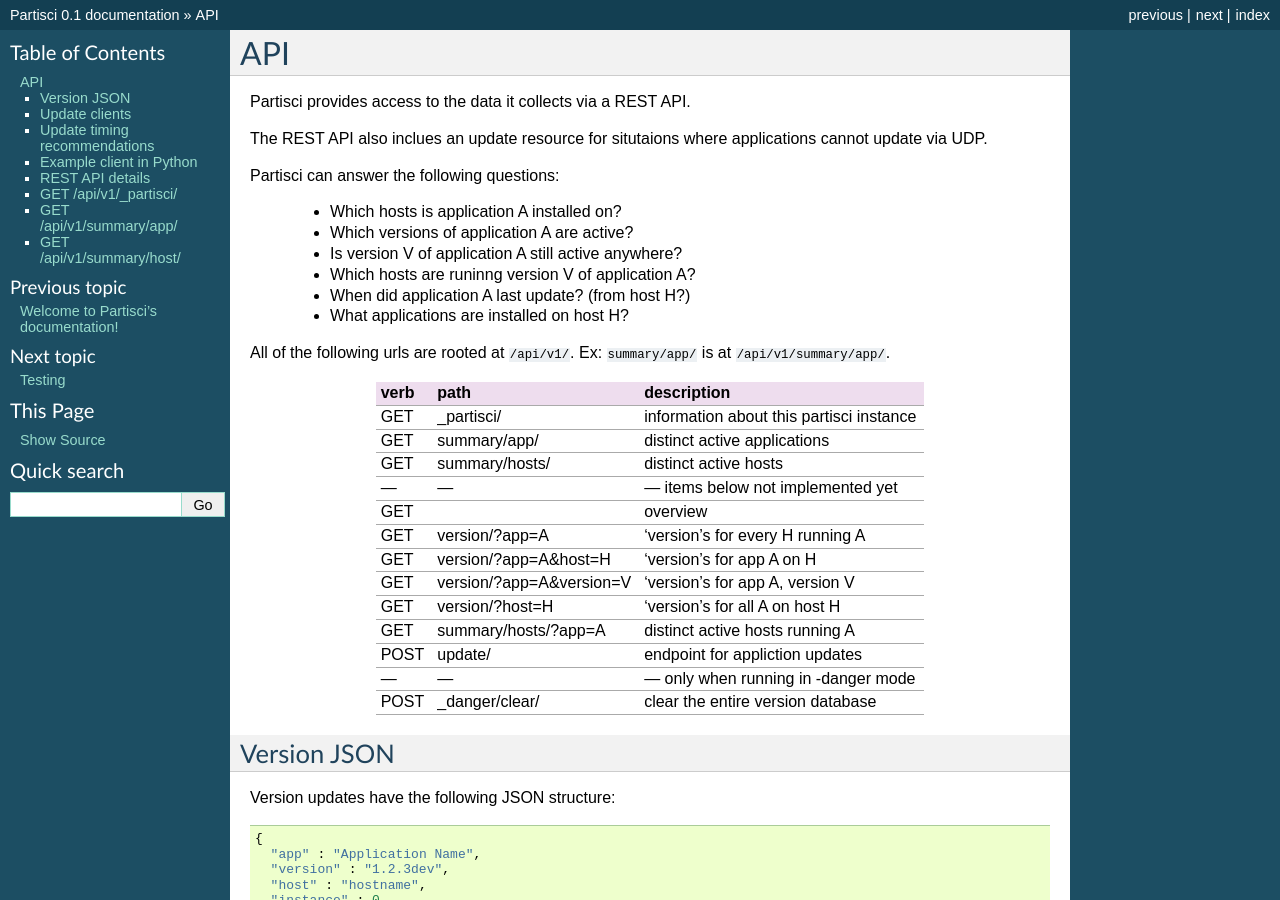
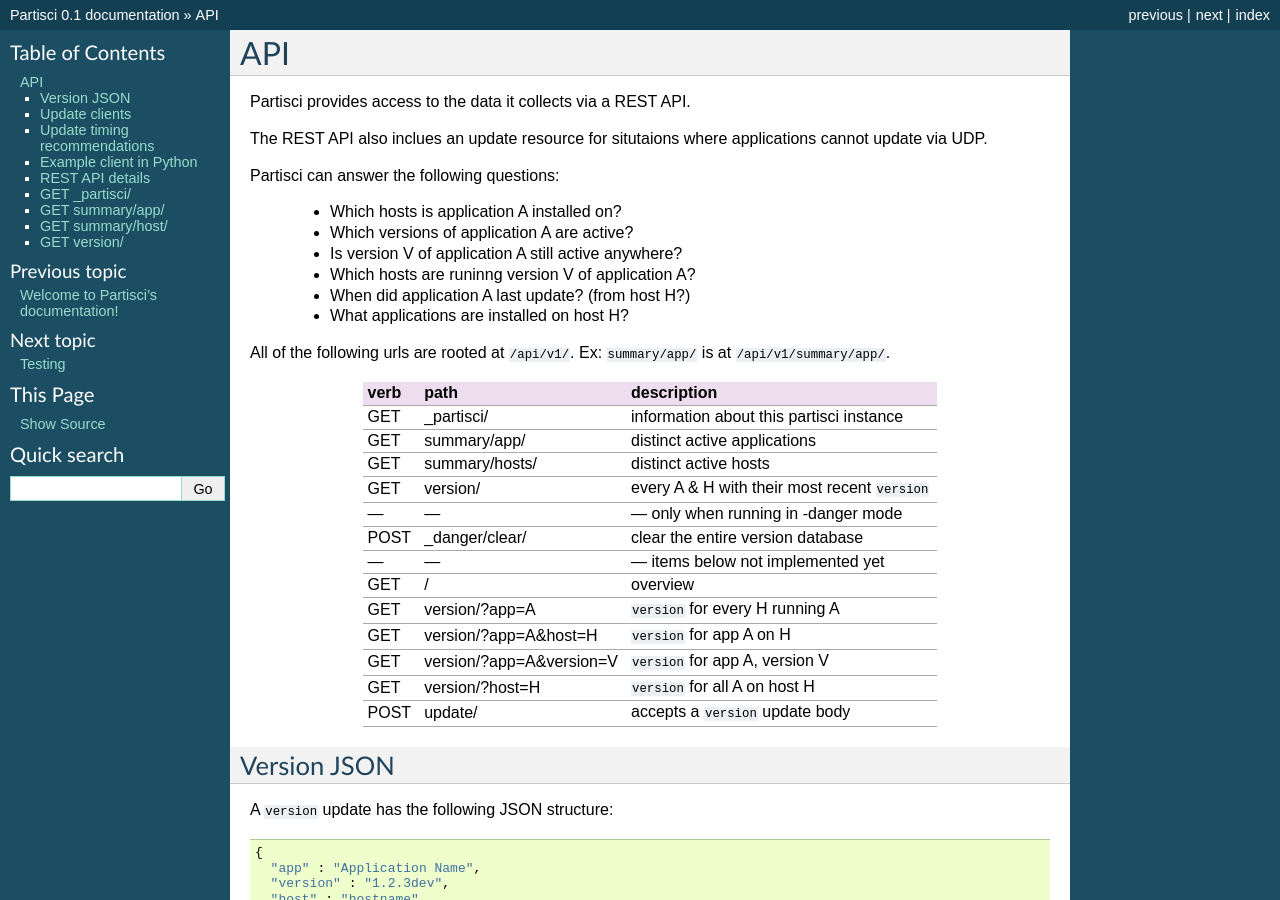
Before and after one commit to briandorsey/partisci, a Sphinx documentation site: the page built from doc/api.rst, in a window 1280 px wide and 900 px high. Built offline with Sphinx 7.4.7, drawn with Linux system fonts in a browser that asks for light colours; some of the changed text lies outside the part shown.

Commit message:
implemented basic version/ api; test refactor

```diff
--- a/doc/api.rst
+++ b/doc/api.rst
@@ -24,22 +24,22 @@ verb    path                        description
 GET     _partisci/                  information about this partisci instance
 GET     summary/app/                distinct active applications
 GET     summary/hosts/              distinct active hosts
----     ---                         --- items below not implemented yet
-GET                                 overview
-GET     version/?app=A              'version's for every H running A
-GET     version/?app=A&host=H       'version's for app A on H
-GET     version/?app=A&version=V    'version's for app A, version V
-GET     version/?host=H             'version's for all A on host H
-GET     summary/hosts/?app=A        distinct active hosts running A
-POST    update/                     endpoint for appliction updates
+GET     version/                    every A & H with their most recent ``version``
 ---     ---                         --- only when running in -danger mode
 POST    _danger/clear/              clear the entire version database
+---     ---                         --- items below not implemented yet
+GET     /                           overview
+GET     version/?app=A              ``version`` for every H running A
+GET     version/?app=A&host=H       ``version`` for app A on H
+GET     version/?app=A&version=V    ``version`` for app A, version V
+GET     version/?host=H             ``version`` for all A on host H
+POST    update/                     accepts a ``version`` update body
 ======  ==========================  ====
 
 Version JSON
 ------------
 
-Version updates have the following JSON structure::
+A ``version`` update has the following JSON structure::
 
     {
       "app" : "Application Name",
@@ -88,29 +88,41 @@ All response bodies are JSON objects.
 
 The examples below assume Partisci is running on localhost, port 7777 (default).
 
-GET /api/v1/_partisci/
+GET _partisci/
 ----------------------
 
 This call returns basic information about the Partisci instance. Currently, very limited.
 
-.. command-output:: curl -s http://localhost:7777/api/v1/_partisci/ | python -m json.tool
+.. command-output:: curl http://localhost:7777/api/v1/_partisci/ | python -m json.tool
     :shell:
+    :nostderr:
 
 
-GET /api/v1/summary/app/
+GET summary/app/
 ------------------------
 
-The response contains a distinct list of all known application names,
-``app_id``s, ``last_update`` for any version of the app from any host.
+The response contains a distinct list of all known application names, ``app_id``,  and ``last_update`` for any version of the app from any host.
 
-.. command-output:: curl -s http://localhost:7777/api/v1/summary/app/ | python -m json.tool
+.. command-output:: curl http://localhost:7777/api/v1/summary/app/ | python -m json.tool
     :shell:
+    :nostderr:
 
-GET /api/v1/summary/host/
+
+GET summary/host/
 -------------------------
 
-The response contains a distinct list of all known hosts and the
-``last_update`` for any version and any application.
+The response contains a distinct list of all known hosts and ``last_update`` for any version and any application.
 
-.. command-output:: curl -s http://localhost:7777/api/v1/summary/host/ | python -m json.tool
+.. command-output:: curl http://localhost:7777/api/v1/summary/host/ | python -m json.tool
     :shell:
+    :nostderr:
+
+
+GET version/
+-------------------------
+
+The response contains every ``app_id``, ``host``, ``version`` combination known. Only the most recent ``version`` is saved for every ``app_id``, ``host`` pair.
+
+.. command-output:: curl http://localhost:7777/api/v1/version/ | python -m json.tool
+    :shell:
+    :nostderr:
--- a/doc/doc_updates.py
+++ b/doc/doc_updates.py
@@ -7,12 +7,11 @@ import pypartisci
 server, port = "localhost", 7777
 
 apps = ["Demo App A",
-        "Demo App B",
-        "Demo App C"]
+        "Demo App B"]
 
 hosts = ["host1.example.com",
          "host2.example.com"]
 
 for app in apps:
     for host in hosts:
-        pypartisci.send_update(server, port, app, "ver", host)
+        pypartisci.send_update(server, port, app, "1.0demo", host)
```
Also changed, not shown: 3 other files.
